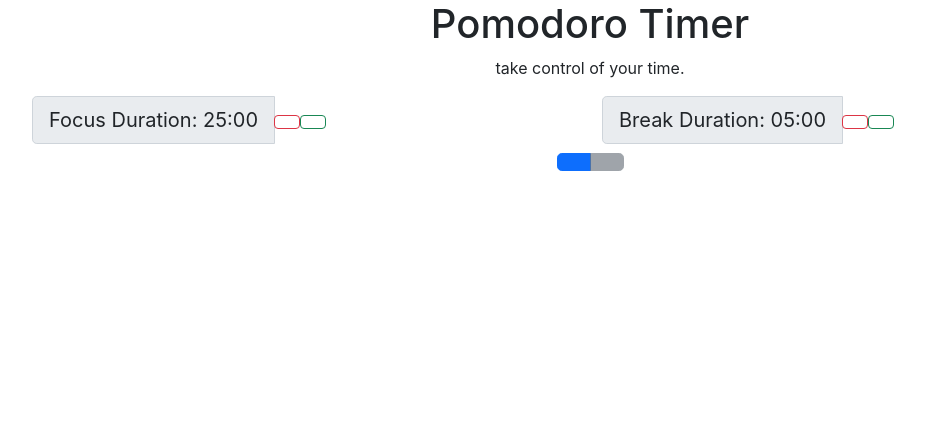
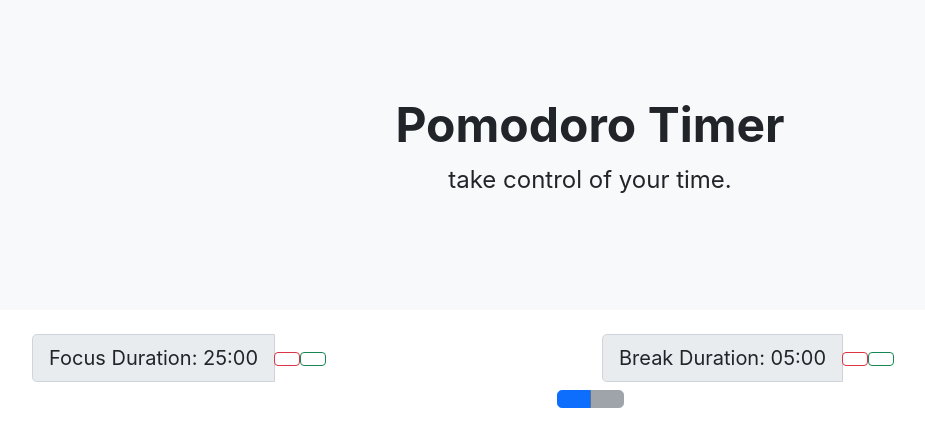
Before and after one commit to matthewgoicochea/pomodoro-timer, a React (Create React App) app: page / in a window 1280 px wide. Shown: the top 446 px of the page, without its empty margins (50-975 px from the left). Built offline with nearby package versions, Linux system fonts and the light colour scheme; a web font is replaced by a local one.

Commit message:
implemented jumbotron

```diff
--- a/src/Header.jsx
+++ b/src/Header.jsx
@@ -2,9 +2,11 @@ import React from "react";
 
 function Header() {
   return (
-    <div className="jumbotron">
-      <h1>Pomodoro Timer</h1>
-      <p>take control of your time.</p>
+    <div className="p-5 mb-3 mb-md-4 bg-light rounded-3">
+      <div className="container-fluid py-5">
+        <h1 className="display-5 fw-bold">Pomodoro Timer</h1>
+        <p className="fs-4">take control of your time.</p>
+      </div>
     </div>
   );
 }
```
